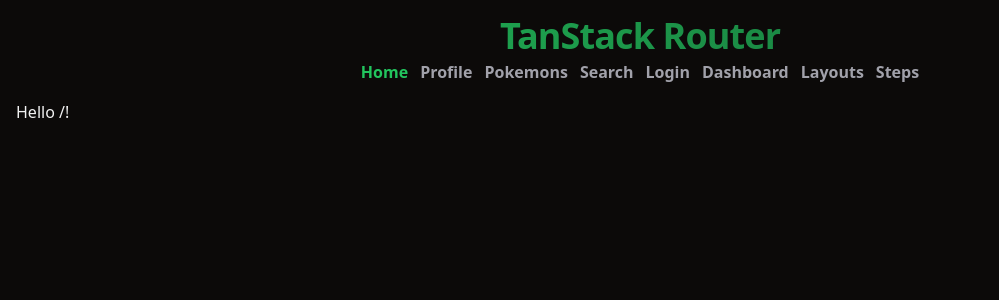
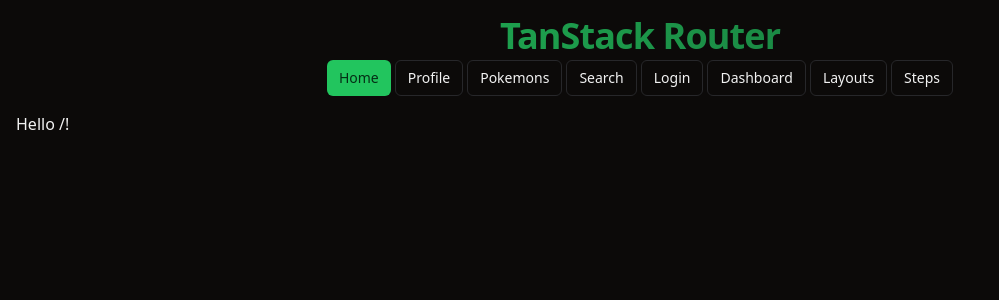
Before and after one commit to Balastrong/tanstack-router-demo, a React (Vite) app: page / in a window 1280 px wide. Shown: the top 300 px of the page, without its empty margins (0-999 px from the left). Built offline with nearby package versions, Linux system fonts and the light colour scheme.

Commit message:
09 Custom Link

```diff
--- /dev/null
+++ b/src/components/customLink.tsx
@@ -0,0 +1,22 @@
+import { createLink, LinkComponent } from "@tanstack/react-router";
+import { Button, ButtonProps } from "./ui/button";
+
+const MyNavButton = (props: ButtonProps) => (
+  <Button variant="outline" size="sm" role="link" {...props} />
+);
+
+export const TanStackLinkComponent = createLink(MyNavButton);
+
+export const CustomLink: LinkComponent<typeof TanStackLinkComponent> = (
+  props
+) => {
+  return (
+    <TanStackLinkComponent
+      preload={"intent"}
+      activeProps={{
+        variant: "default",
+      }}
+      {...props}
+    />
+  );
+};
--- a/src/components/header.tsx
+++ b/src/components/header.tsx
@@ -1,13 +1,5 @@
-import { Link } from "@tanstack/react-router";
+import { CustomLink } from "./customLink";
 import Typography from "./ui/typography";
-
-const activeProps = {
-  style: {
-    color: "hsl(142.1 70.6% 45.3%)",
-  },
-};
-
-const className = "font-bold text-muted-foreground mx-1";
 
 export const Header = () => {
   return (
@@ -20,53 +12,32 @@
       </Typography>
       <ul className="flex flex-wrap gap-1 justify-center">
         <li>
-          <Link className={className} to="/" activeProps={activeProps}>
-            Home
-          </Link>
+          <CustomLink to="/">Home</CustomLink>
         </li>
         <li>
-          <Link className={className} to="/profile" activeProps={activeProps}>
+          <CustomLink to="/profile">
             {({ isActive }) => <>Profile {isActive && "~"}</>}
-          </Link>
+          </CustomLink>
         </li>
         <li>
-          <Link className={className} to="/pokemon" activeProps={activeProps}>
-            Pokemons
-          </Link>
+          <CustomLink to="/pokemon">Pokemons</CustomLink>
         </li>
         <li>
-          <Link className={className} to="/search" activeProps={activeProps}>
-            Search
-          </Link>
+          <CustomLink to="/search">Search</CustomLink>
         </li>
         <li>
-          <Link className={className} to="/login" activeProps={activeProps}>
-            Login
-          </Link>
+          <CustomLink to="/login">Login</CustomLink>
         </li>
         <li>
-          <Link className={className} to="/dashboard" activeProps={activeProps}>
-            Dashboard
-          </Link>
+          <CustomLink to="/dashboard">Dashboard</CustomLink>
         </li>
         <li>
-          <Link
-            className={className}
-            to="/layouts/visibleLayout"
-            activeProps={activeProps}
-          >
-            Layouts
-          </Link>
+          <CustomLink to="/layouts/visibleLayout">Layouts</CustomLink>
         </li>
         <li>
-          <Link
-            className={className}
-            to="/steps"
-            activeProps={activeProps}
-            search={{ username: "Leonardo" }}
-          >
+          <CustomLink to="/steps" search={{ username: "Leonardo" }}>
             Steps
-          </Link>
+          </CustomLink>
         </li>
       </ul>
     </div>
```
